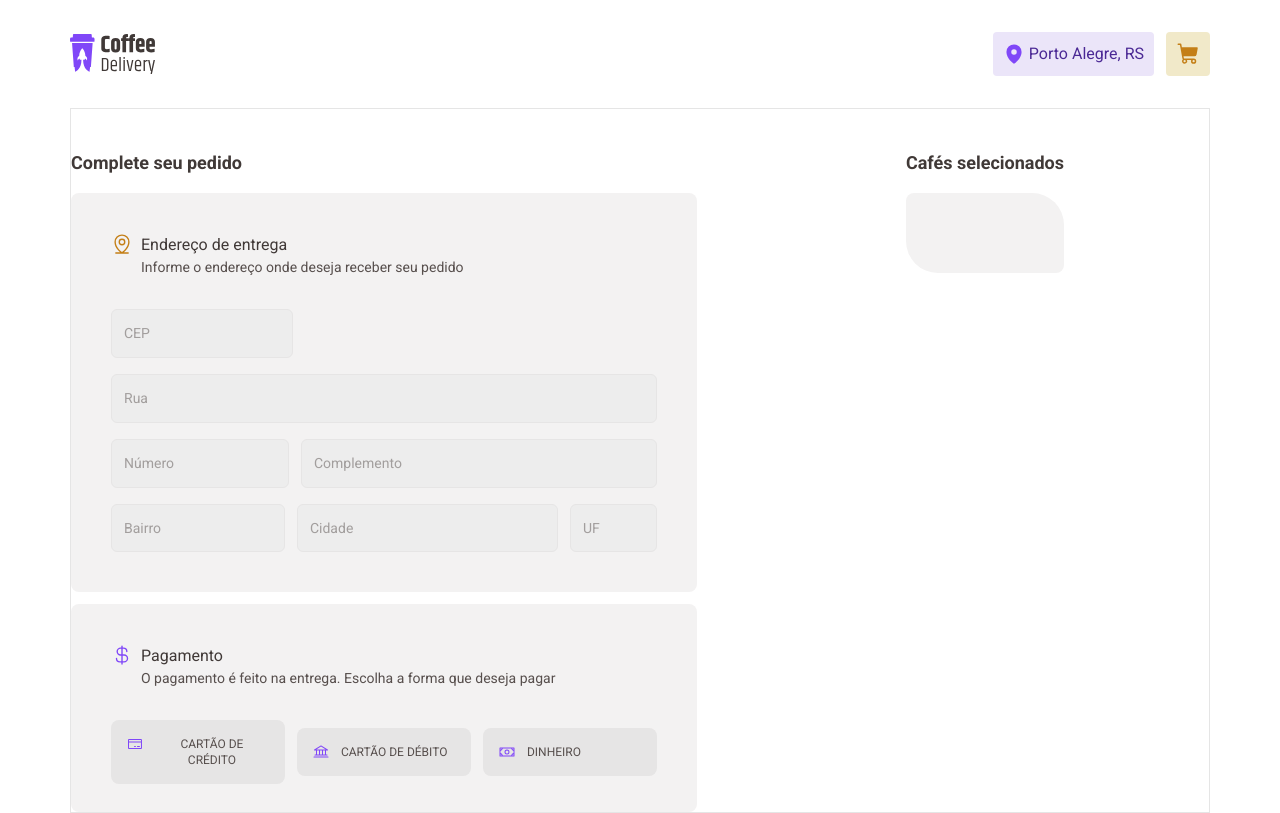
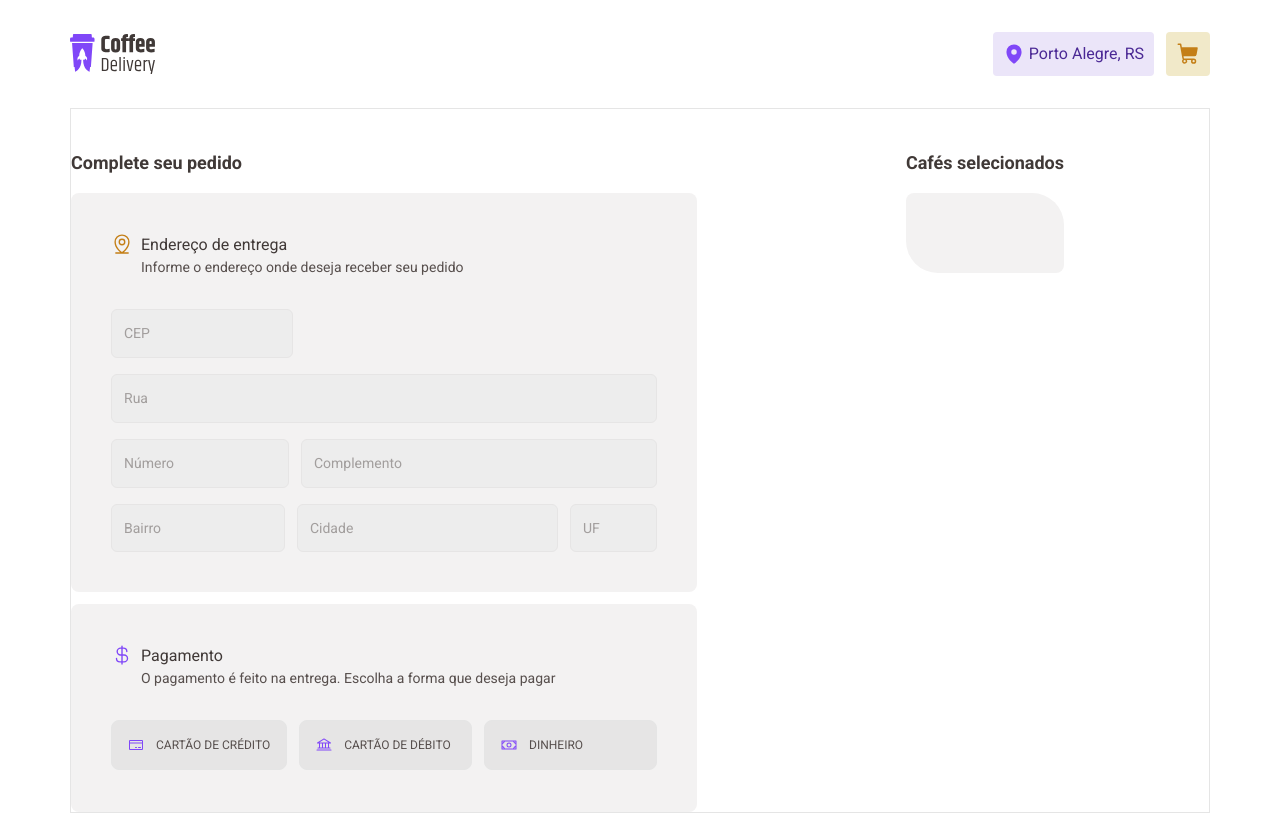
Before and after one commit to luksquitos/ignite-coffee, a React (Vite) app: page /payment in a window 1280 px wide. Built offline with nearby package versions, Linux system fonts and the light colour scheme.

Commit message:
fix: adding invisible border in option and a flex wrap to all options

```diff
--- a/src/components/payment/payment-option.tsx
+++ b/src/components/payment/payment-option.tsx
@@ -12,10 +12,10 @@ export function PaymentOption({ icon: IconComponent, name, onSelect, isActive }:
     <button
       type="button"
       onClick={onSelect}
-      className={`flex flex-1 gap-3 rounded-md p-4 transition-colors hover:cursor-pointer ${isActive ? 'bg-purple-light border-1 border-purple' : 'bg-base-button hover:bg-base-hover '}`}
+      className={`flex border items-center h-12.5 flex-1 gap-3 rounded-md p-4 transition-colors hover:cursor-pointer ${isActive ? 'bg-purple-light border-1 border-purple' : 'bg-base-button hover:bg-base-hover '}`}
     >
       <IconComponent className="size-4 text-purple" weight="regular" />
-      <p className="text-base-text text-xs">{name.toUpperCase()}</p>
+      <p className="text-base-text text-xs text-nowrap">{name.toUpperCase()}</p>
     </button>
   )
 }
--- a/src/components/payment/payment-options-form.tsx
+++ b/src/components/payment/payment-options-form.tsx
@@ -16,7 +16,7 @@ export function PaymentOptionsForm() {
           </div>
         </div>
         {/* Options */}
-        <div className=" mt-8 centered gap-3">
+        <div className=" mt-8 centered gap-3 flex-wrap">
           <PaymentOption
             icon={CreditCardIcon}
             name="Cartão de Crédito"
```
